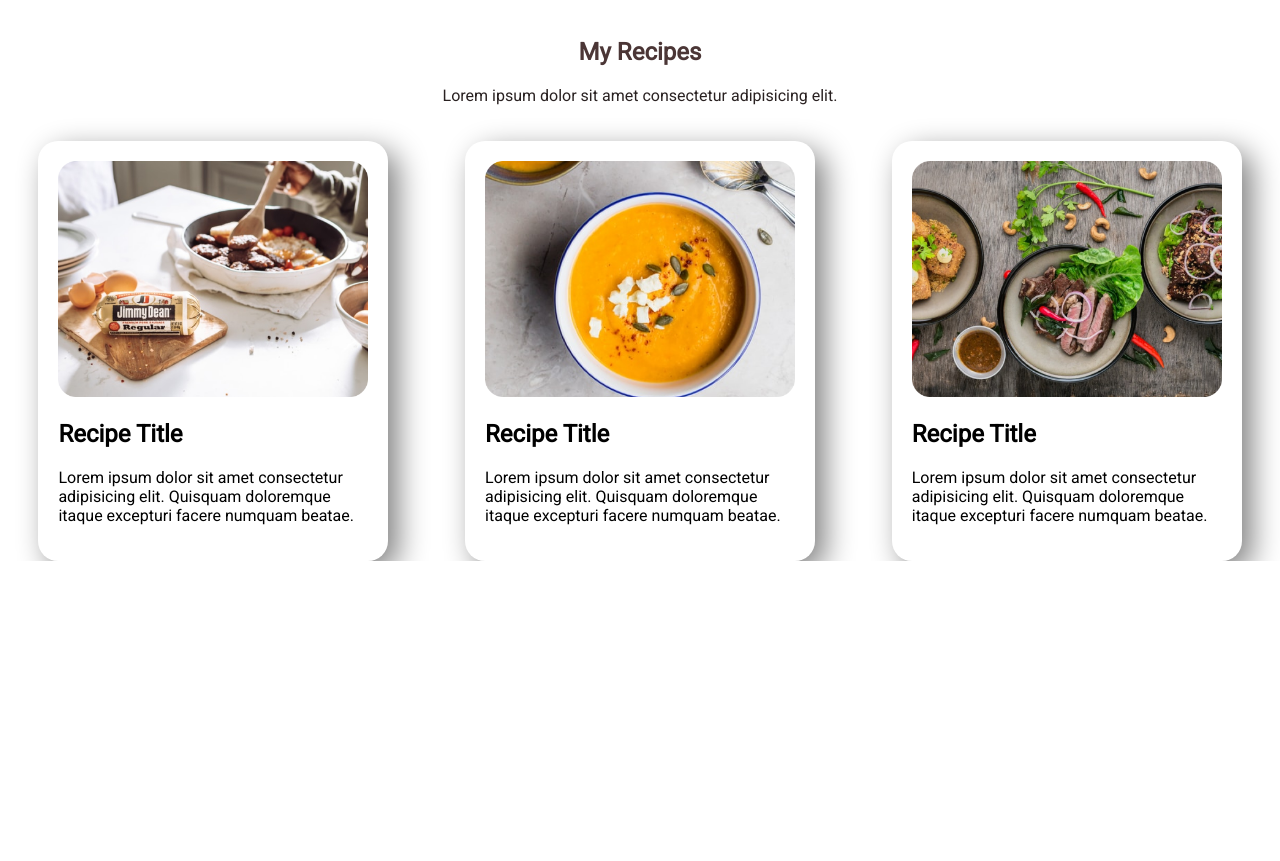
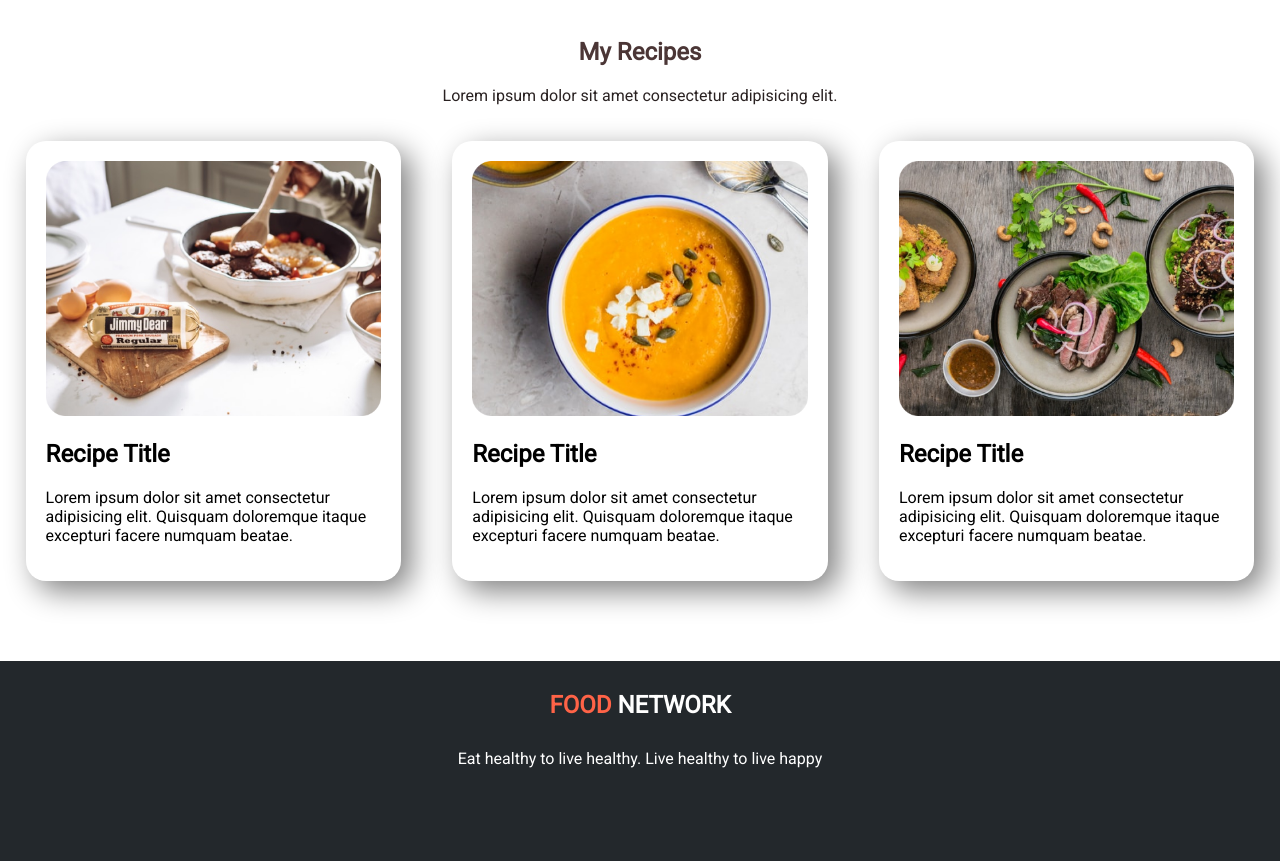
Before and after one commit to RafiulAlam98/Assignment-Developer-Portfolio, a plain HTML site: page index.html in a window 1280 px wide. Shown: the part 1252-2113 px from the top of the page. Before the commit the page ends 1813 px from the top, so only its background shows below. Drawn offline with Linux system fonts and the light colour scheme.

Commit message:
footer added

```diff
--- a/index.html
+++ b/index.html
@@ -102,7 +102,7 @@
 
     <div class="row">
       <div class="column">
-        <img src="images/food/Project Cover.jpg" alt="">
+        <img src="images/food/Project Cover.jpg" alt="food">
         <h2>Recipe Title</h2>
         <p>
           Lorem ipsum dolor sit amet consectetur adipisicing elit. Quisquam doloremque itaque excepturi facere numquam
@@ -111,7 +111,7 @@
       </div>
 
       <div class="column">
-        <img src="images/food/Project Cover.png" alt="">
+        <img src="images/food/Project Cover.png" alt="food">
         <h2>Recipe Title</h2>
         <p>
           Lorem ipsum dolor sit amet consectetur adipisicing elit. Quisquam doloremque itaque excepturi facere numquam
@@ -120,7 +120,7 @@
       </div>
 
       <div class="column">
-        <img src="images/food/Project Cover1.jpg" alt="">
+        <img src="images/food/Project Cover1.jpg" alt="food">
         <h2>Recipe Title</h2>
         <p>
           Lorem ipsum dolor sit amet consectetur adipisicing elit. Quisquam doloremque itaque excepturi facere numquam
@@ -131,6 +131,11 @@
     </div>
   </section>
 
+  <footer>
+    <h2><span class="color">FOOD</span> NETWORK</h2>
+    <p>Eat healthy to live healthy. Live healthy to live happy</p>
+  </footer>
+
 </body>
 
 </html>
--- a/style.css
+++ b/style.css
@@ -91,6 +91,7 @@ h1 {
   color: rgb(68, 61, 61);
   font-weight: 500;
 }
+
 .heading-2 h2 {
   text-align: center;
   padding-top: 20px;
@@ -104,11 +105,12 @@ h1 {
 .row {
   display: flex;
   padding-top: 20px;
+  padding-bottom: 60px;
 }
 .column {
-  width: 40%;
-  margin-left: 3%;
-  margin-right: 3%;
+  width: 33.33%;
+  margin-left: 2%;
+  margin-right: 2%;
   height: auto;
   border-radius: 20px;
   padding: 20px;
@@ -117,3 +119,15 @@ h1 {
 .column img {
   width: 100%;
 }
+footer {
+  height: 200px;
+  background-color: #23282c;
+  color: white;
+  text-align: center;
+}
+footer h2 {
+  padding-top: 30px;
+}
+footer p {
+  padding-top: 10px;
+}
```
